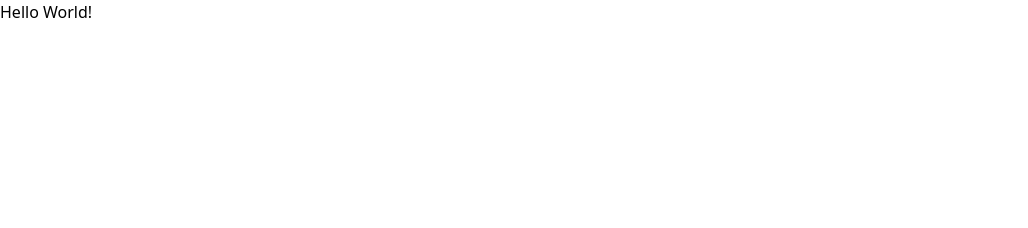
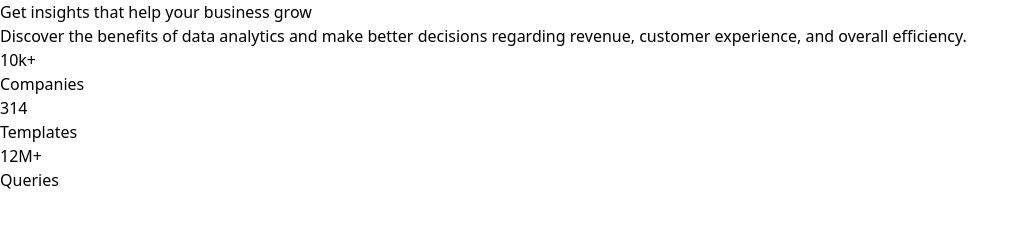
Before and after one commit to hmacr/stats-preview-card-component, a website: page index.html in a window 1280 px wide. Shown: the whole page, without its empty margins (0-1028 px from the left). Drawn offline with Linux system fonts and the light colour scheme.

Commit message:
add HTML structure

```diff
--- a/index.html
+++ b/index.html
@@ -18,6 +18,39 @@
     <title>Frontend Mentor | Stats preview card component</title>
   </head>
   <body>
-    Hello World!
+    <!-- Container -->
+    <div>
+      <!-- Card -->
+      <div>
+        <!-- Image -->
+        <div></div>
+        <!-- Content -->
+        <div>
+          <!-- Heading -->
+          <div>
+            <h3>Get insights that help your business grow</h3>
+            <p>
+              Discover the benefits of data analytics and make better decisions
+              regarding revenue, customer experience, and overall efficiency.
+            </p>
+          </div>
+          <!-- Stats -->
+          <div>
+            <div>
+              <p>10k+</p>
+              <p>Companies</p>
+            </div>
+            <div>
+              <p>314</p>
+              <p>Templates</p>
+            </div>
+            <div>
+              <p>12M+</p>
+              <p>Queries</p>
+            </div>
+          </div>
+        </div>
+      </div>
+    </div>
   </body>
 </html>
```
Also changed, not shown: output.css.
